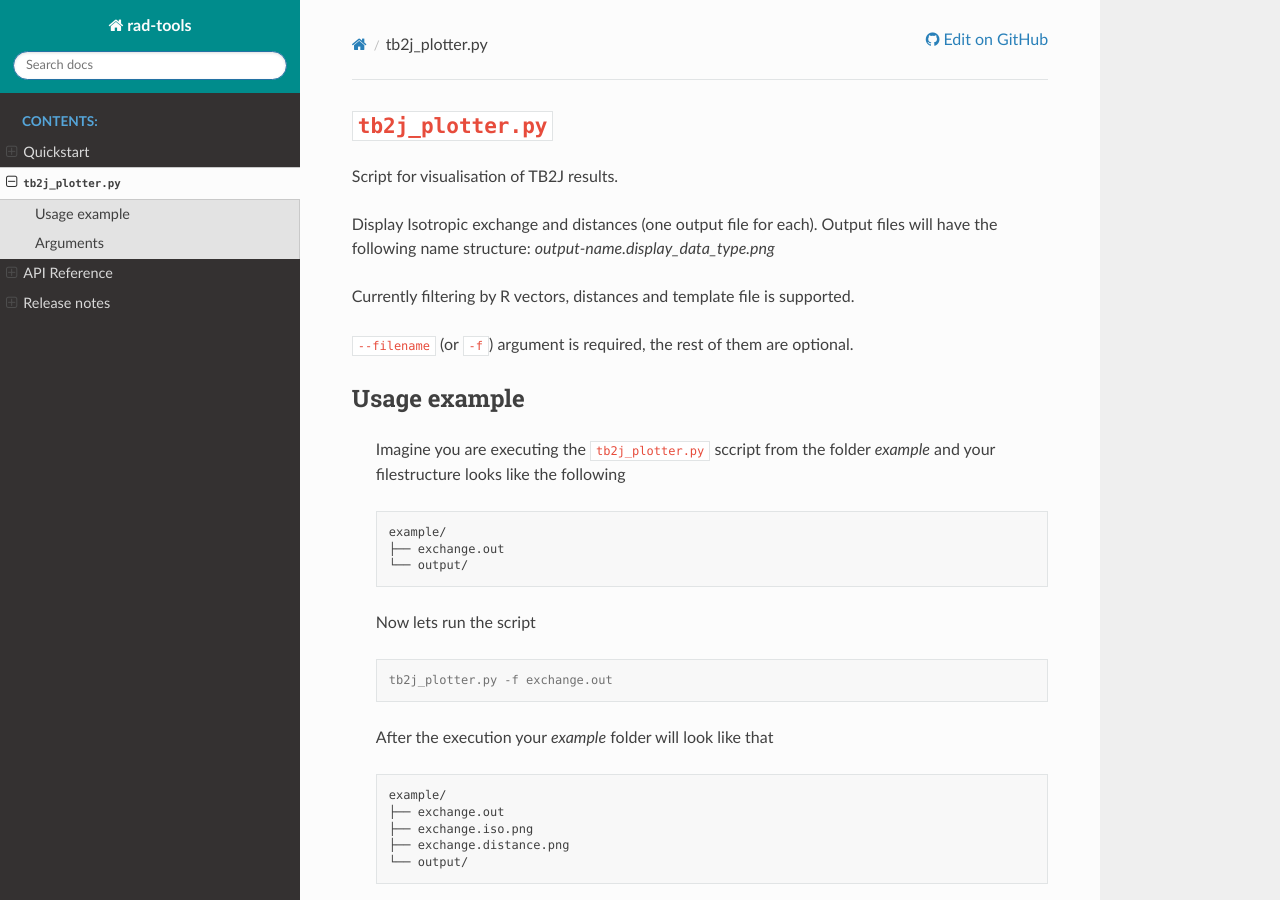
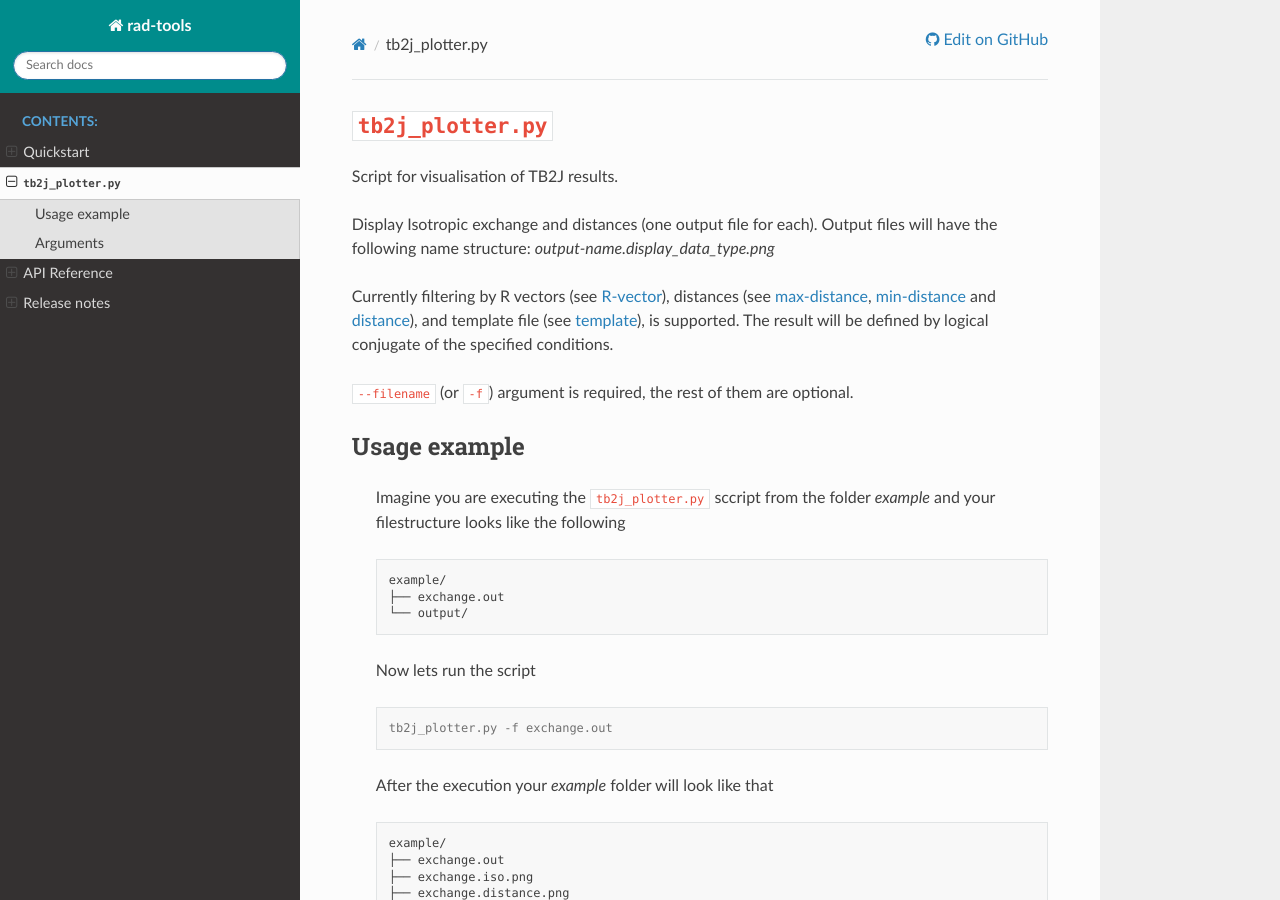
Before and after one commit to adrybakov/rad-tools, a Sphinx documentation site: the page built from docs/source/tb2j_plotter.rst, in a window 1280 px wide and 900 px high. Built offline with Sphinx 7.4.7 and the Read the Docs theme 2.0.0, drawn with Linux system fonts in a browser that asks for light colours.

Commit message:
Update the docs

```diff
--- a/docs/source/tb2j_plotter.rst
+++ b/docs/source/tb2j_plotter.rst
@@ -6,8 +6,13 @@ Display Isotropic exchange and distances (one output file for each).
 Output files will have the following name structure:
 *output-name.display_data_type.png*
 
-Currently filtering by R vectors, distances and template file
-is supported.
+Currently filtering by
+R vectors (see :ref:`R-vector <tb2j_plotter_R-vector>`),
+distances (see :ref:`max-distance <tb2j_plotter_max-distance>`,
+:ref:`min-distance <tb2j_plotter_min-distance>` and
+:ref:`distance <tb2j_plotter_distance>`),
+and template file (see :ref:`template <tb2j_plotter_template>`), is supported.
+The result will be defined by logical conjugate of the specified conditions.
 
 ``--filename`` (or ``-f``) argument is required, the rest of them are optional.
 
@@ -164,6 +169,8 @@ Arguments
 
         *action* : store_true
 
+.. _tb2j_plotter_R-vector:
+
 ``--R-vector``, ``-R``
 
     R vectors for filtering the model.
@@ -183,6 +190,8 @@ Arguments
 
         *nargs* : *
 
+.. _tb2j_plotter_max-distance:
+
 ``--max-distance``, ``-maxd``
 
     (<=) Maximum distance.
@@ -193,6 +202,8 @@ Arguments
         *default* : None
 
         *type* : float
+
+.. _tb2j_plotter_min-distance:
 
 ``--min-distance``, ``-mind``
 
@@ -205,6 +216,8 @@ Arguments
 
         *type* : float
 
+.. _tb2j_plotter_distance:
+
 ``--distance``, ``-d``
 
     (=) Exact distance.
@@ -212,6 +225,8 @@ Arguments
     Only the bonds with the exact distance remains in the model.
     Note: there is no point in specifying maximum or minimum distance when
     this parameter is specified.
+
+.. _tb2j_plotter_template:
 
 ``--template``, ``-t``
 
```
Also changed, not shown: README.rst (+7 -2 lines).
